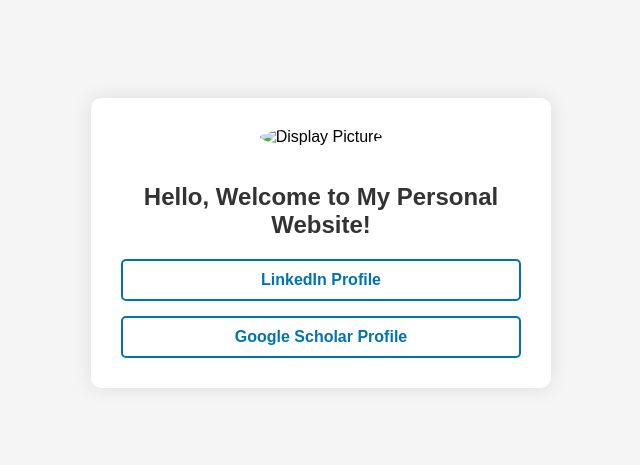
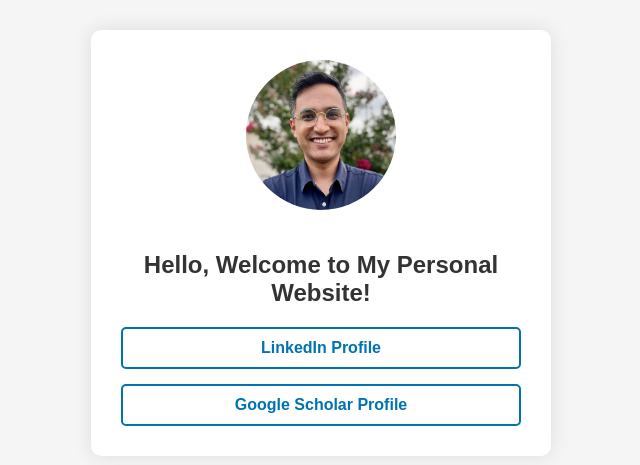
Before and after one commit to maharjanjenish/jenishmaharjan.github.io, a plain HTML site: page index.html in a window 1280 px wide. Shown: the part 157-622 px from the top of the page, without its empty margins (319-959 px from the left). Drawn offline with Linux system fonts and the light colour scheme.

Commit message:
update image

```diff
--- a/index.html
+++ b/index.html
@@ -9,7 +9,7 @@
 <body>
     <div class="container">
         <div class="intro">
-            <img src="placeholder.jpg" alt="Display Picture" class="display-picture">
+            <img src="placeholder_image.jpeg" alt="Display Picture" class="display-picture">
             <h1>Hello, Welcome to My Personal Website!</h1>
         </div>
         <div class="links">
```
